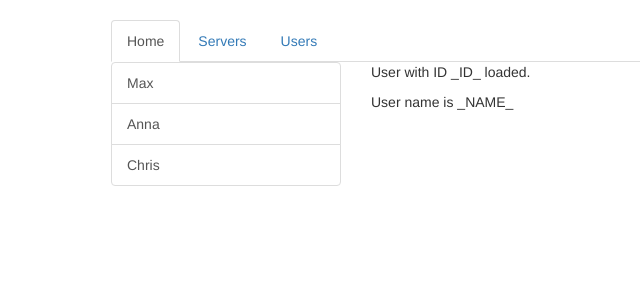
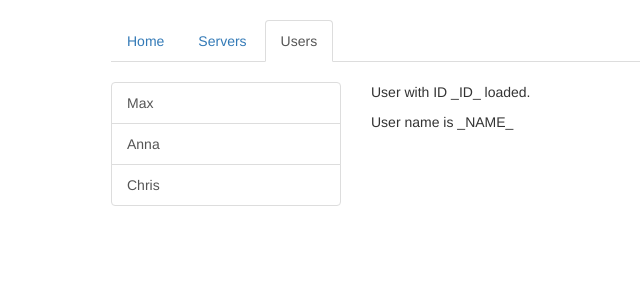
Before and after one commit to afolabiopakunle/angular-users-router, an Angular app: page /users in a window 1280 px wide. Shown: the top 300 px of the page, without its empty margins (154-794 px from the left). Built offline with nearby package versions, Linux system fonts and the light colour scheme.

Commit message:
routerLinkActiveOptions

```diff
--- a/src/app/app.component.css
+++ b/src/app/app.component.css
@@ -1,3 +1,11 @@
 .container {
   margin-top: 2rem;
 }
+
+a {
+  cursor: pointer;
+}
+
+.mt-5 {
+  margin-top: 2rem
+}
--- a/src/app/app.component.html
+++ b/src/app/app.component.html
@@ -2,14 +2,25 @@
   <div class="row">
     <div class="col-xs-12 col-sm-10 col-md-8 col-sm-offset-1 col-md-offset-2">
       <ul class="nav nav-tabs">
-        <li role="presentation" class="active"><a routerLink='/'>Home</a></li>
-        <li role="presentation"><a routerLink='servers'>Servers</a></li>
-        <li role="presentation"><a routerLink='users'>Users</a></li>
+        <li
+        role="presentation"
+        routerLinkActive='active'
+        [routerLinkActiveOptions]='{exact: true}'><a routerLink='/'>Home</a></li>
+        <li
+        role="presentation"
+        routerLinkActive='active'
+        [routerLinkActiveOptions]='{exact: true}'
+        ><a routerLink='/servers'>Servers</a></li>
+        <li
+        role="presentation"
+        routerLinkActive='active'
+        [routerLinkActiveOptions]='{exact: true}'
+        ><a routerLink='/users'>Users</a></li>
       </ul>
     </div>
   </div>
   <div class="row">
-    <div class="col-xs-12 col-sm-10 col-md-8 col-sm-offset-1 col-md-offset-2">
+    <div class="col-xs-12 col-sm-10 col-md-8 col-sm-offset-1 col-md-offset-2 mt-5">
       <router-outlet></router-outlet>
     </div>
   </div>
```
